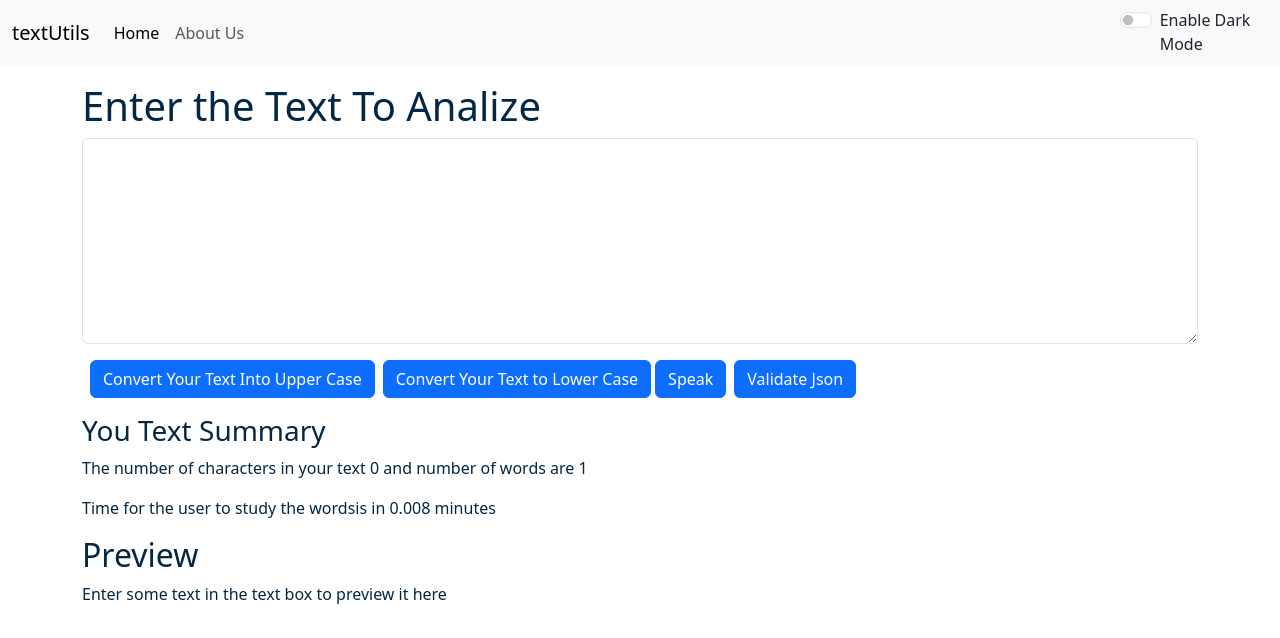
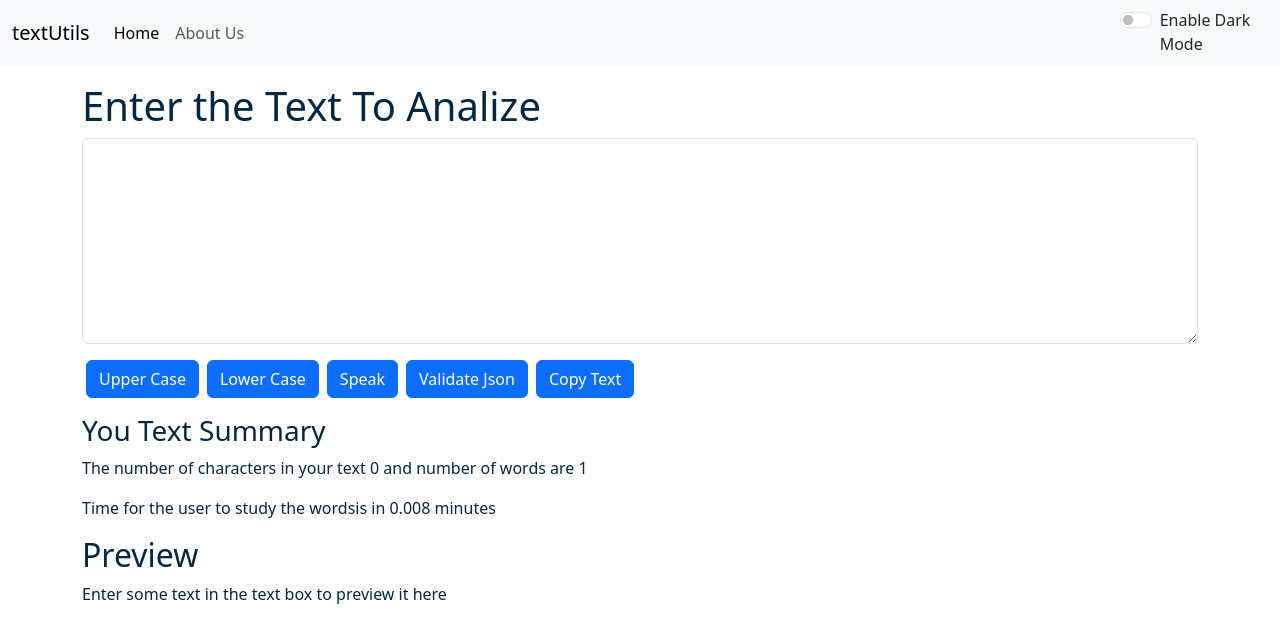
Before and after one commit to shobhankumarrath/1stReact-app, a React (Create React App) app: page / in a window 1280 px wide. Shown: the top 638 px of the page. Built offline with nearby package versions, Linux system fonts and the light colour scheme.

Commit message:
Added alert

```diff
--- a/src/App.js
+++ b/src/App.js
@@ -2,25 +2,40 @@
 import './App.css';
 import Navbar from './components/Navbar';
 import TextFrom from './components/TextFrom';
+import Alert from './components/alert';
 function App()
 {
   const [mode, setMode] = useState('light');
+  const [alert, setAlert] = useState(null);
+
+  const showAlert = (message, type) => {
+    setAlert({
+      msg: message,
+      type: type
+    })
+    setTimeout (() => {
+        setAlert(null);
+    }, 1500);
+  }
  const toggleMode = () => {
   if( mode === 'light'){
     setMode('dark');
     document.body.style.backgroundColor = '#042743';
+    showAlert("Dark mode has been enabled","success");
   }
   else{
     setMode('light');
     document.body.style.backgroundColor = 'white';
+    showAlert("Light mode has been enabled","success");
   }
  }
 
   return (
     <>
      <Navbar title="textUtils" aboutText="About Us" homePage="Home" mode={mode} toggleMode={toggleMode}/>
+     <Alert alert={alert} />
      <div className='conatiner my-3'>
-     <TextFrom heading="Enter the Text To Analize" mode={mode} toggleMode={toggleMode}/>
+     <TextFrom showAlert={showAlert} heading="Enter the Text To Analize" mode={mode} />
     </div>
   </>
   );
--- a/src/components/Navbar.js
+++ b/src/components/Navbar.js
@@ -57,9 +57,9 @@
           Enable Dark Mode
         </label>
       </div> */}
-      <div class={`form-check form-switch text-${props.mode === 'light'?'dark':'light'}`}>
-  <input class="form-check-input" onClick={props.toggleMode} type="checkbox" role="switch" id="flexSwitchCheckDefault" />
-  <label class="form-check-label" for="flexSwitchCheckDefault">Enable Dark Mode</label>
+      <div className={`form-check form-switch text-${props.mode === 'light'?'dark':'light'}`}>
+  <input className="form-check-input" onClick={props.toggleMode} type="checkbox" role="switch" id="flexSwitchCheckDefault" />
+  <label className="form-check-label" htmlFor="flexSwitchCheckDefault">Enable Dark Mode</label>
 </div>
     </nav>
   );
--- a/src/components/TextFrom.js
+++ b/src/components/TextFrom.js
@@ -3,6 +3,13 @@
 export default function TextFrom(props) {
     const [text, textCount ] = useState('');
 
+    const copyText = () => {
+    var textArea = document.getElementById("MyBox");
+    textArea.select();
+    textArea.setSelectionRange(0, 9999); // For mobile devices
+    navigator.clipboard.writeText(textArea.value);
+    props.showAlert("Text has been copied", "success")
+};
      const validateJson = () => {
       const json = text;
       try{
@@ -13,22 +20,24 @@
         alert('Invalid JSON' + error.message);
       }
      }
-
     const speakMale = () => {
       let msg = new SpeechSynthesisUtterance();
       msg.text = text;
       window.speechSynthesis.speak(msg);
+      props.showAlert("Text Read","success");
     }
 
 
     const handleOnClick = () => {
        const thenewtext = text.toUpperCase();
        textCount(thenewtext);
+       props.showAlert("Converted to Upper Case","success");
     }
 
     const handleOnClickLower = () => {
         const newText = text.toLowerCase();
         textCount(newText);
+        props.showAlert("Converted to Lower Case","success");
     }
 
     const handleOnChange = (event) =>
@@ -42,11 +51,12 @@
         <div className="mb-3">
         <textarea className="form-control" value={text} style={{backgroundColor: props.mode === 'dark'?'grey':'white', color: props.mode === 'dark'?'white':'#042743'}}  onChange={handleOnChange} id="MyBox" rows="8"></textarea>
         </div>
-    <button className="btn btn-primary mx-2" onClick={handleOnClick}>Convert Your Text Into Upper Case</button>
-    <button className="btn btn-primary " onClick={handleOnClickLower}>Convert Your Text to Lower Case</button>
+    <button className="btn btn-primary mx-1" onClick={handleOnClick}>Upper Case</button>
+    <button className="btn btn-primary mx-1" onClick={handleOnClickLower}>Lower Case</button>
     <button className="btn btn-primary mx-1" onClick={speakMale}>Speak</button>
     <button className="btn btn-primary mx-1" onClick={validateJson}>Validate Json</button>
-    </div>
+    <button className="btn btn-primary mx-1" onClick={copyText} id="CopyText">Copy Text</button>
+      </div>
 <div className="container my-3" style={{color:  props.mode === 'dark'?'white':'#042743'}}>
   <h3>You Text Summary</h3>
   <p>The number of characters in your text {text.length} and number of words are {text.split(" ").length}</p>
--- /dev/null
+++ b/src/components/alert.js
@@ -0,0 +1,14 @@
+import React from 'react'
+
+export default function Alert(props) {
+    const capitalize = (word)=>{
+    const lowerCase = word.toLowerCase();
+    return lowerCase.charAt(0).toUpperCase() + lowerCase.slice(1);
+
+   }
+  return (
+  props.alert && <div className={`alert alert-${props.alert.type} alert-dismissible fade show`} role="alert">
+      <strong>{capitalize(props.alert.type)}</strong>: {props.alert.msg}
+  </div>
+  )
+}
```
